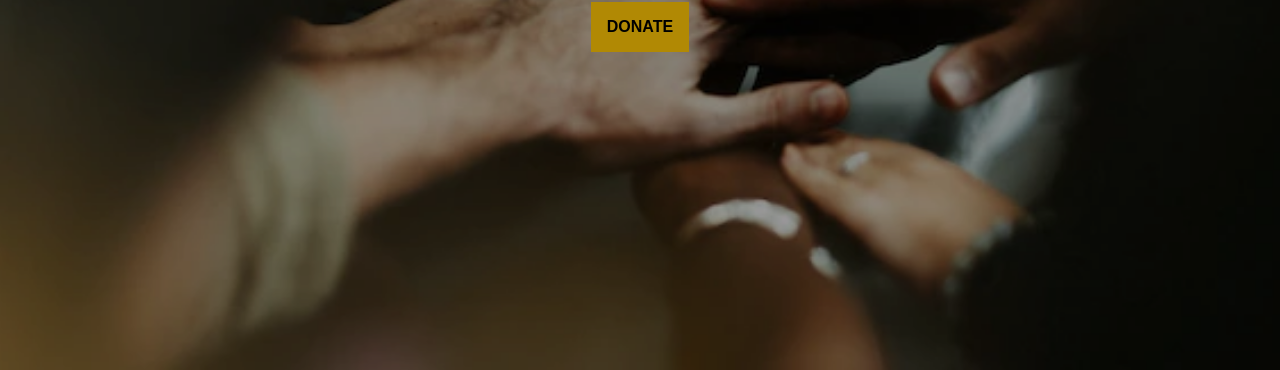
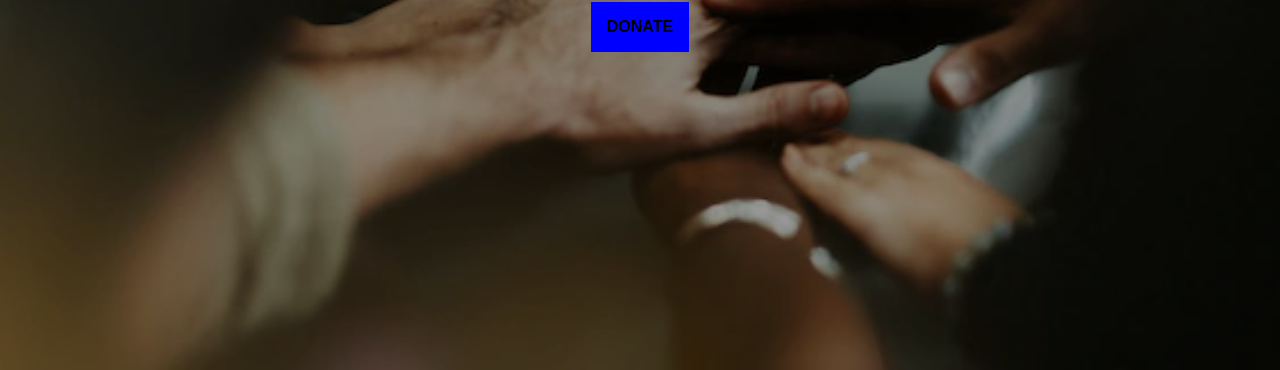
Before and after one commit to smashysubash/payment-gateway-integration, a plain HTML site: page index.html in a window 1280 px wide. Shown: the part 430-800 px from the top of the page. Drawn offline with Linux system fonts and the light colour scheme.

Commit message:
Update style.css

```diff
--- a/dir/style.css
+++ b/dir/style.css
@@ -101,7 +101,7 @@ main {
     padding: 16px;
     margin: 12px;
     margin-top: 15px;
-    background-color: #B18904;
+    background-color: blue;
     border: none;
     text-decoration: none ;
     font-weight: bold;
@@ -111,6 +111,6 @@ main {
 
 #donate:hover {
     transform: translate(0, -5px, 0);
-    background-color: rgba(200, 100, 17);
+    background-color: darkblue;
     transition: 300ms ease-out;
 }
```
